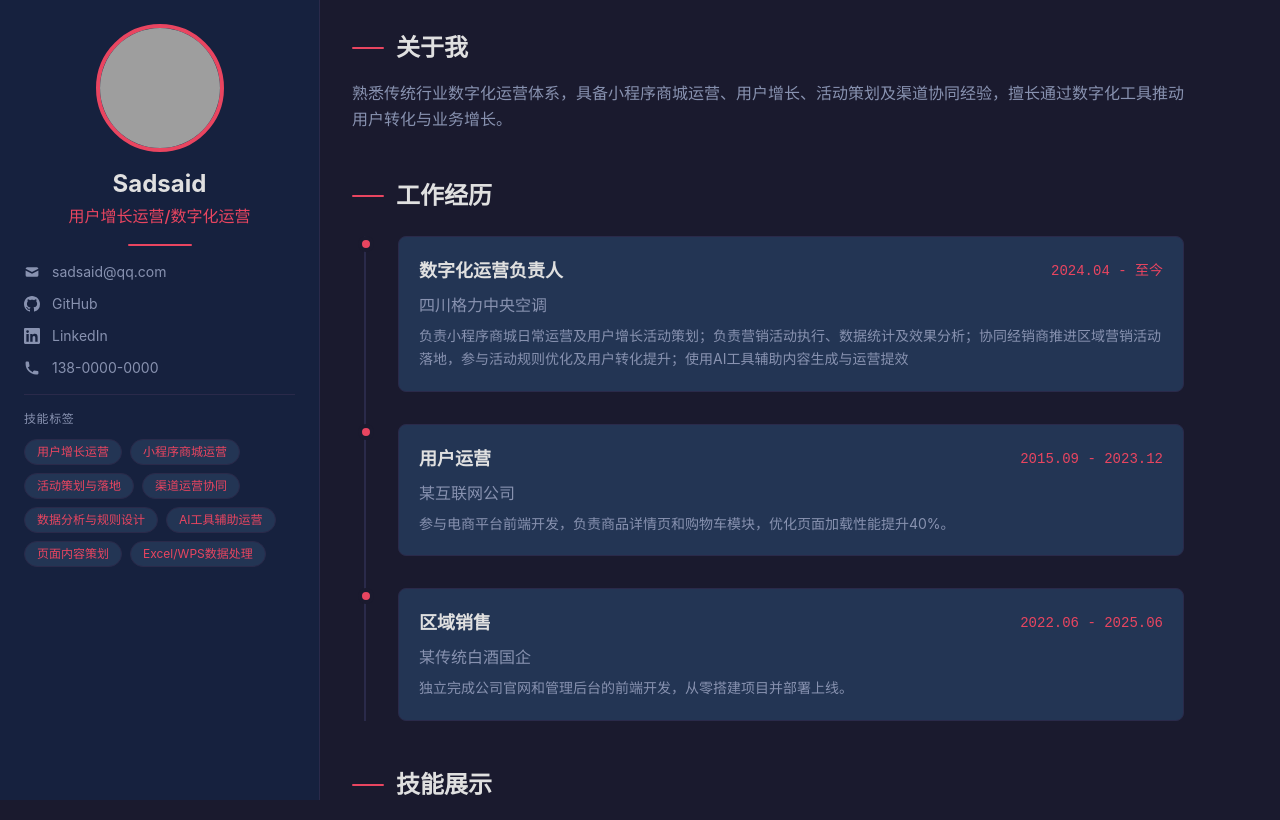
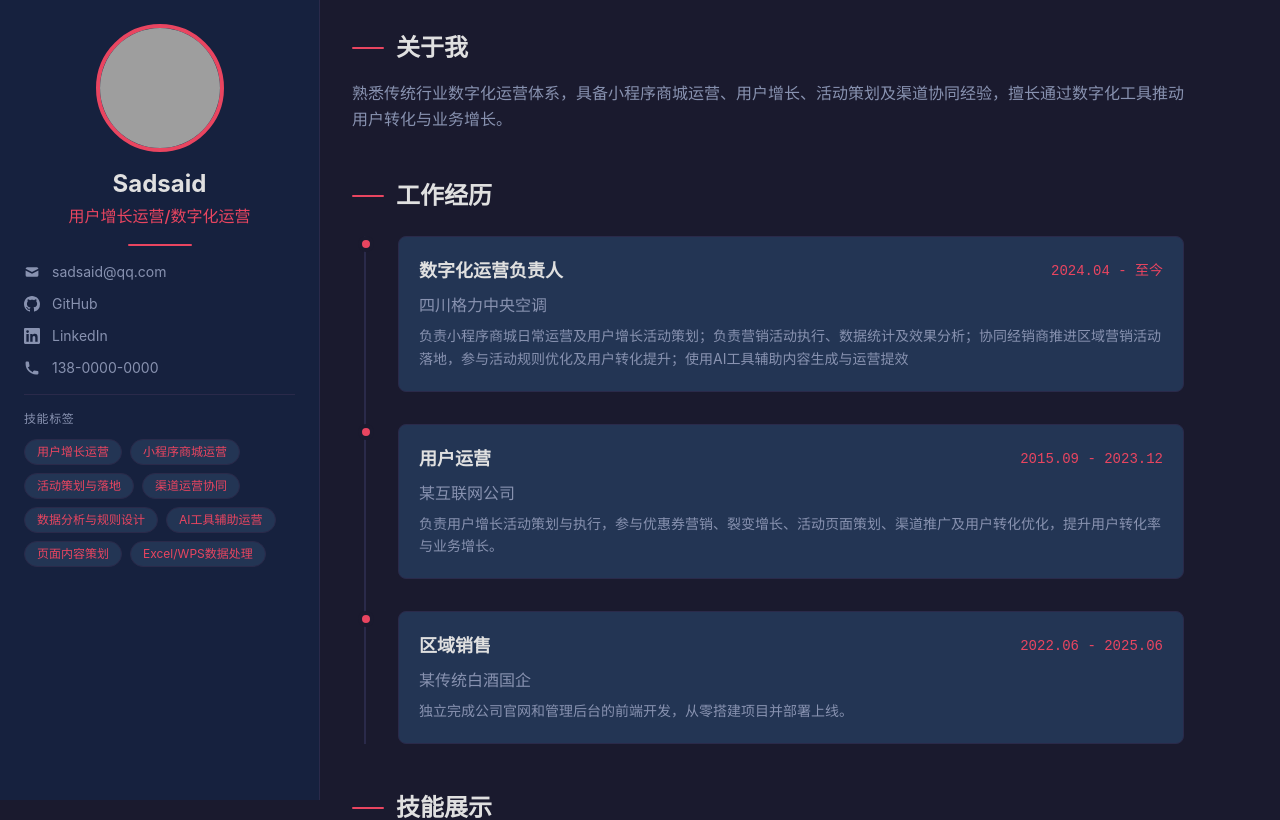
Before and after one commit to cueer/jl, a Vue app: page / in a window 1280 px wide. Shown: the top 820 px of the page. Built offline with nearby package versions, Linux system fonts and the light colour scheme; grey boxes are pictures that could not be loaded.

Commit message:
Update experience description

```diff
--- a/src/data/profile.js
+++ b/src/data/profile.js
@@ -33,7 +33,7 @@ export default {
       company: "某互联网公司",
       role: "用户运营",
       period: "2015.09 - 2023.12",
-      description: "参与电商平台前端开发，负责商品详情页和购物车模块，优化页面加载性能提升40%。"
+      description: "负责用户增长活动策划与执行，参与优惠券营销、裂变增长、活动页面策划、渠道推广及用户转化优化，提升用户转化率与业务增长。"
     },
     {
       company: "某传统白酒国企",
```
